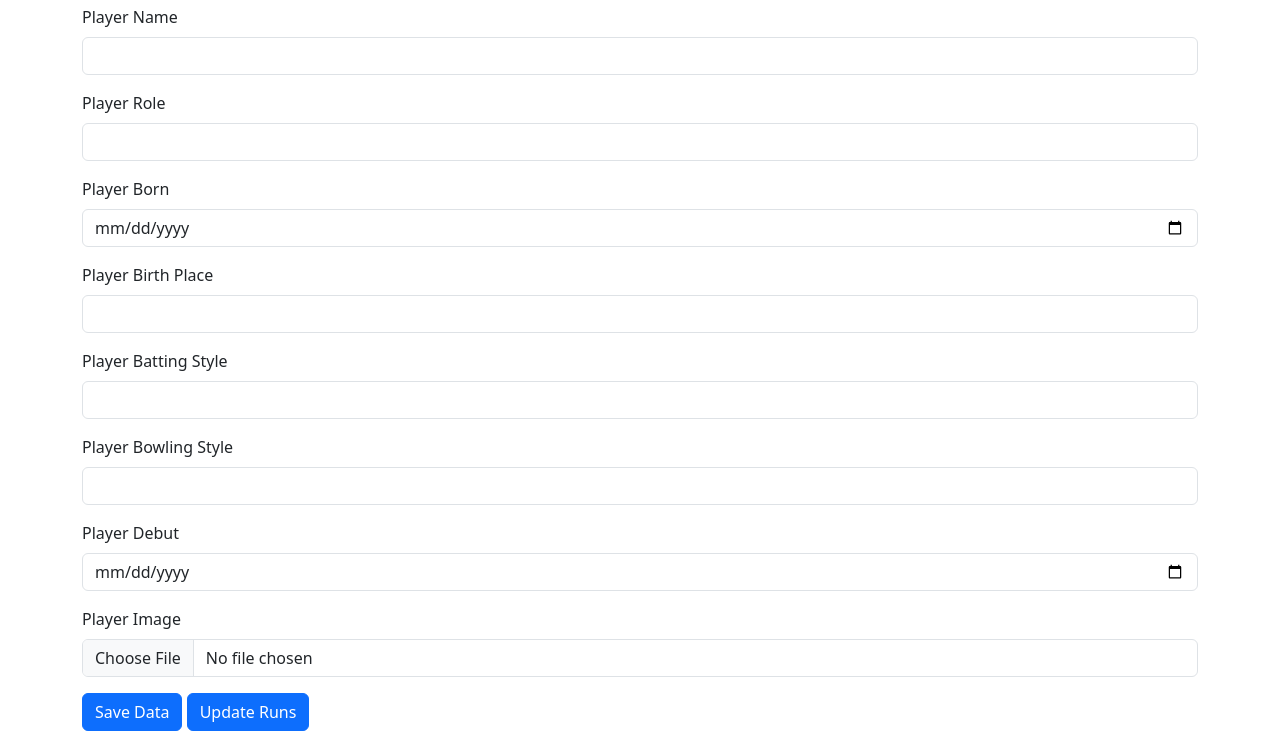
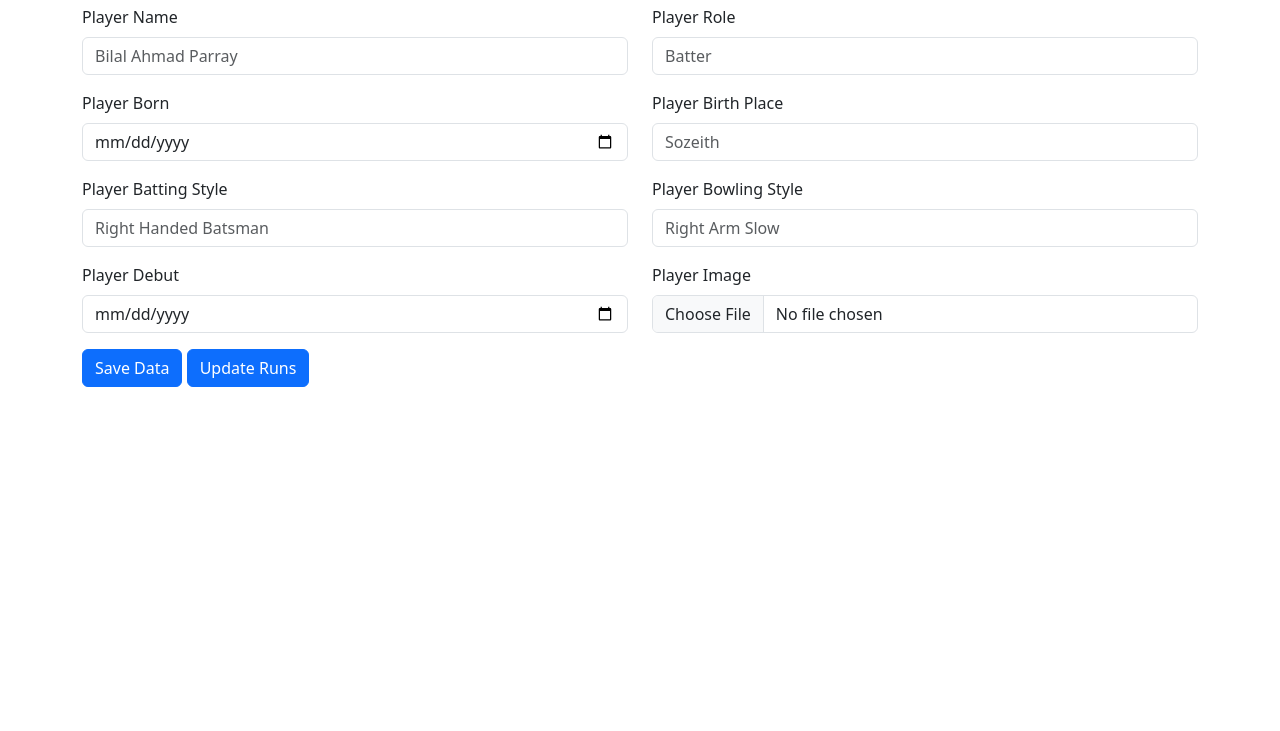
Before and after one commit to bilalparray/TeamAwesomeBackend, a website: page index.html in a window 1280 px wide. Shown: the part 91-822 px from the top of the page. After the commit the page ends 800 px from the top, so only its background shows below. Drawn offline with nearby package versions, Linux system fonts and the light colour scheme; some packages are replaced by stand-ins of ours; a script that the page names is missing.

Commit message:
added swal

```diff
--- a/index.html
+++ b/index.html
@@ -17,8 +17,10 @@
   </head>
   <body>
     <div class="container">
-      <h1 class="my-4">Add Data</h1>
+      <h1 class="my-4">Add Player to Database</h1>
       <form id="dataForm">
+        <div class="row">
+          <div class="col-6">
             <div class="mb-3">
               <label for="name" class="form-label">Player Name</label>
               <input
@@ -27,9 +29,11 @@
                 name="name"
                 id="name"
                 required
+                placeholder="Bilal Ahmad Parray"
               />
             </div>
-
+          </div>
+          <div class="col-6">
             <div class="mb-3">
               <label for="role" class="form-label">Player Role</label>
               <input
@@ -37,26 +41,38 @@
                 class="form-control"
                 name="role"
                 id="role"
+                placeholder="Batter"
                 required
               />
             </div>
-
+          </div>
+        </div>
+        <div class="row">
+          <div class="col-6">
             <div class="mb-3">
               <label for="born" class="form-label">Player Born</label>
               <input type="date" class="form-control" name="born" id="born" />
             </div>
-
+          </div>
+          <div class="col-6">
             <div class="mb-3">
-          <label for="birthplace" class="form-label">Player Birth Place</label>
+              <label for="birthplace" class="form-label"
+                >Player Birth Place</label
+              >
               <input
                 type="text"
                 class="form-control"
                 name="birthplace"
                 id="birthplace"
+                placeholder="Sozeith"
                 required
               />
             </div>
+          </div>
+        </div>
 
+        <div class="row">
+          <div class="col-6">
             <div class="mb-3">
               <label for="battingstyle" class="form-label"
                 >Player Batting Style</label
@@ -66,10 +82,12 @@
                 class="form-control"
                 name="battingstyle"
                 id="battingstyle"
+                placeholder="Right Handed Batsman"
                 required
               />
             </div>
-
+          </div>
+          <div class="col-6">
             <div class="mb-3">
               <label for="bowlingstyle" class="form-label"
                 >Player Bowling Style</label
@@ -79,15 +97,21 @@
                 class="form-control"
                 name="bowlingstyle"
                 id="bowlingstyle"
+                placeholder="Right Arm Slow"
                 required
               />
             </div>
+          </div>
+        </div>
 
+        <div class="row">
+          <div class="col-6">
             <div class="mb-3">
               <label for="debut" class="form-label">Player Debut</label>
               <input type="date" class="form-control" name="debut" id="debut" />
             </div>
-
+          </div>
+          <div class="col-6">
             <div class="mb-3">
               <label for="image" class="form-label">Player Image</label>
               <input
@@ -97,6 +121,8 @@
                 id="image"
                 accept="image/*"
               />
+            </div>
+          </div>
         </div>
 
         <button type="submit" class="btn btn-primary">Save Data</button>
@@ -131,13 +157,16 @@
             image: base64Image,
           };
           try {
-            const response = await fetch("http://localhost:3000/api/data", {
+            const response = await fetch(
+              "https://teamawesomebackend.onrender.com/api/data",
+              {
                 method: "POST",
                 headers: {
                   "Content-Type": "application/json",
                 },
                 body: JSON.stringify(requestData),
-            });
+              }
+            );
             if (!response.ok) {
               Swal.fire({
                 position: "center",
@@ -154,9 +183,8 @@
                 showConfirmButton: false,
                 timer: 1500,
               });
+              this.reset();
             }
-
-            this.reset();
           } catch (error) {
             Swal.fire({
               position: "center",
```
Lines whose indentation alone changed are shown as unchanged.
